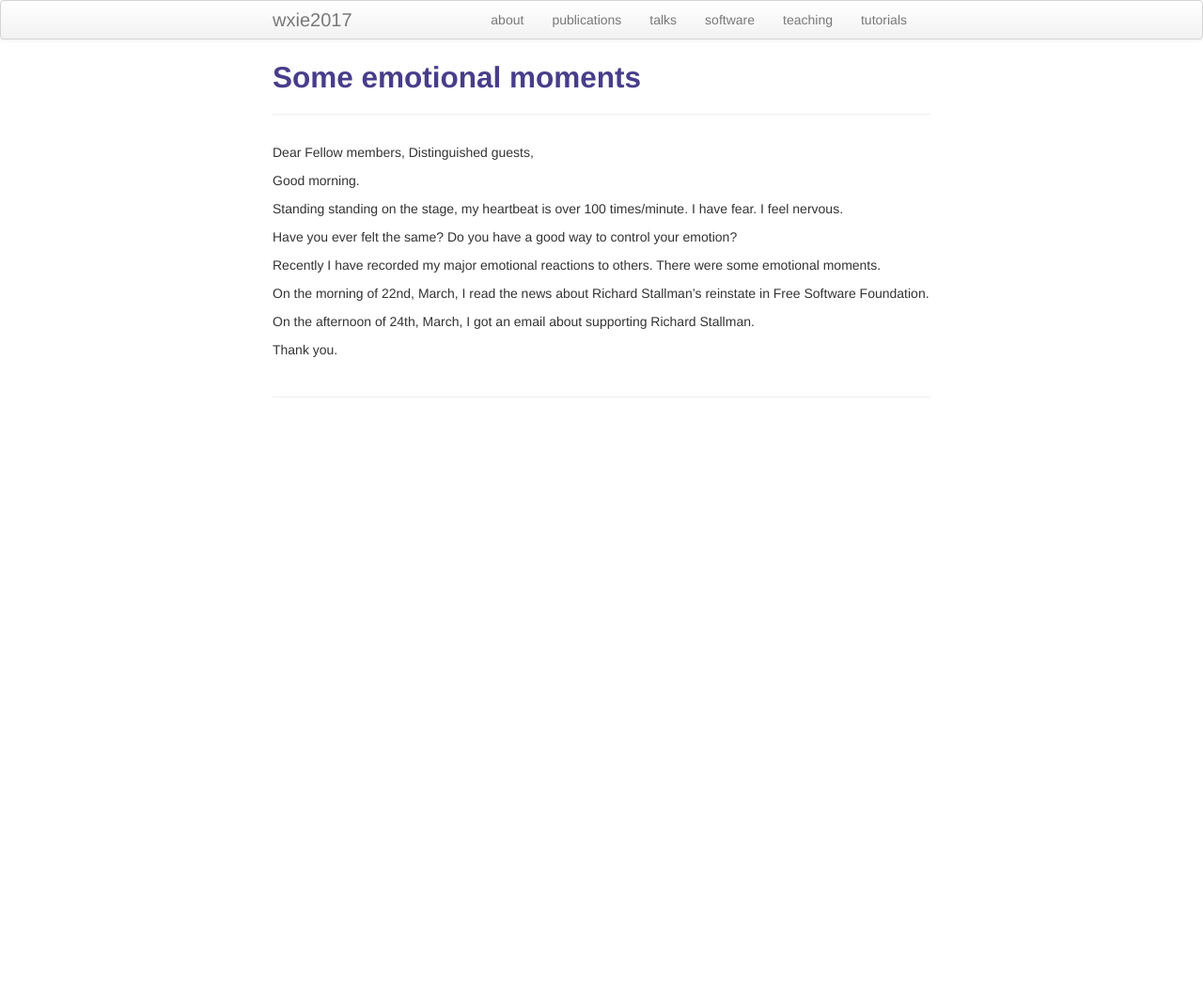
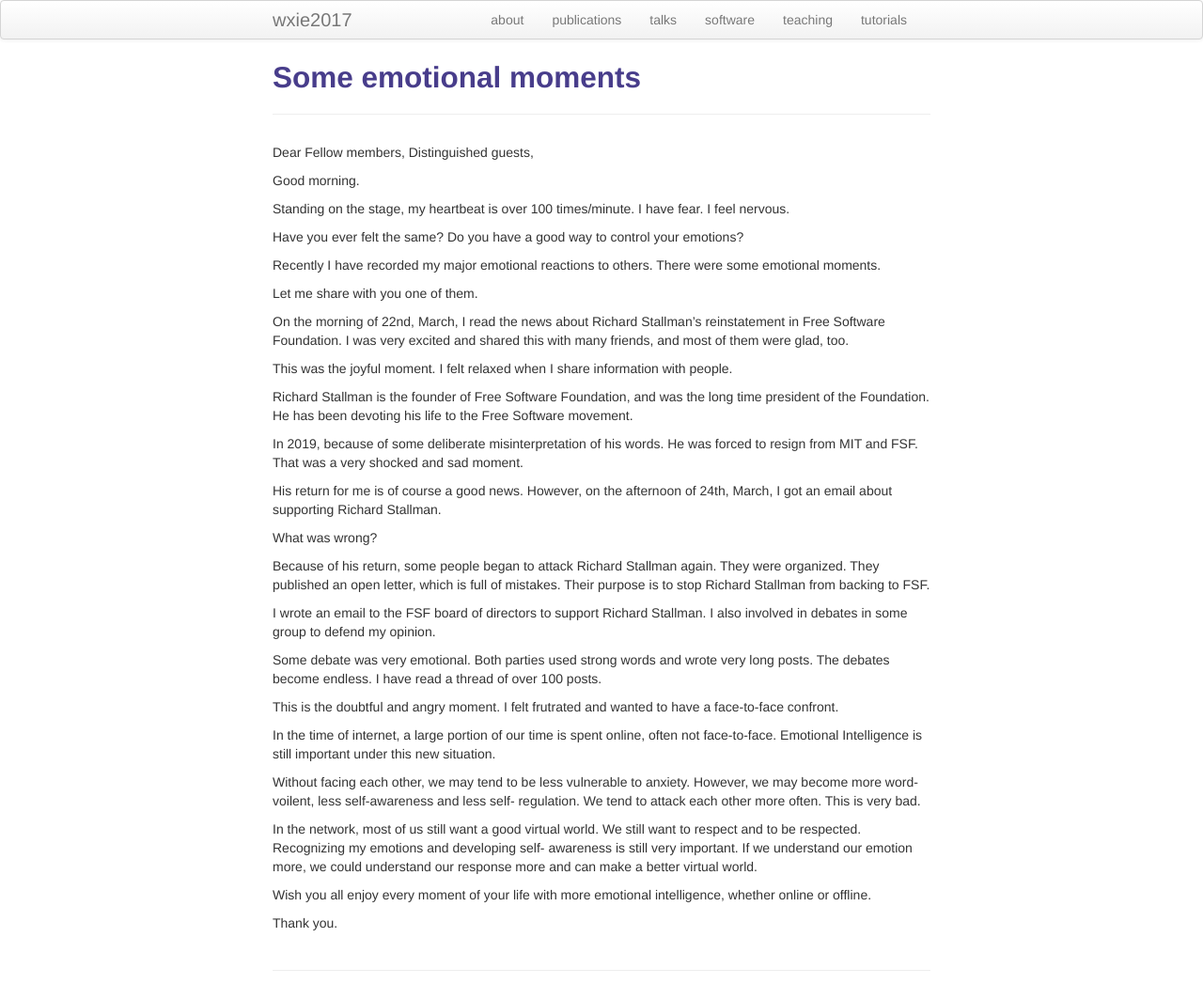
Before and after one commit to wxie2017/wxie2017.github.io, a Jekyll site: the page built from pages/speech/some_emotional_moments.md, in a window 1280 px wide. Shown: the whole page at 94% size. Built offline with Jekyll 4.4.1, drawn with Linux system fonts in a browser that asks for light colours; before the commit the page ends 900 px from its top, so only the background shows below that.

Commit message:
improved the article: some emtional moments

```diff
--- a/pages/speech/some_emotional_moments.md
+++ b/pages/speech/some_emotional_moments.md
@@ -10,21 +10,65 @@
 
 Good morning.
 
-Standing standing on the stage, my heartbeat is over 100 times/minute.
+Standing on the stage, my heartbeat is over 100 times/minute.
 I have fear. I feel nervous.
 
 Have you ever felt the same? Do you have a good way to control your
-emotion?
+emotions?
 
 Recently I have recorded my major emotional reactions to others. There
 were some emotional moments.
 
+Let me share with you one of them.
+
 On the morning of 22nd, March, I read the news about Richard Stallman's
-reinstate in Free Software Foundation.
+reinstatement in Free Software Foundation. I was very excited and shared
+this with many friends, and most of them were glad, too.
 
+This was the joyful moment. I felt relaxed when I share information with
+people.
 
-On the afternoon of 24th, March, I got an email about supporting Richard
-Stallman.
+Richard Stallman is the founder of Free Software Foundation, and was the
+long time president of the Foundation. He has been devoting his life to
+the Free Software movement.
 
+In 2019, because of some deliberate misinterpretation of his words. He
+was forced to resign from MIT and FSF. That was a very shocked and sad
+moment.
+
+His return for me is of course a good news. However, on the afternoon of
+24th, March, I got an email about supporting Richard Stallman.
+
+What was wrong?
+
+Because of his return, some people began to attack Richard Stallman again.
+They were organized. They published an open letter, which is full of
+mistakes. Their purpose is to stop Richard Stallman from backing to FSF.
+
+I wrote an email to the FSF board of directors to support Richard Stallman.
+I also involved in debates in some group to defend my opinion.
+
+Some debate was very emotional. Both parties used strong words and wrote
+very long posts. The debates become endless. I have read a thread of over 100
+posts.
+
+This is the doubtful and angry moment. I felt frutrated and wanted to have a
+face-to-face confront.
+
+In the time of internet, a large portion of our time is spent online, often
+not face-to-face. Emotional Intelligence is still important under this new
+situation.
+
+Without facing each other, we may tend to be less vulnerable to anxiety.
+However, we may become more word-voilent, less self-awareness and less self-
+regulation. We tend to attack each other more often. This is very bad.
+
+In the network, most of us still want a good virtual world. We still want to
+respect and to be respected. Recognizing my emotions and developing self-
+awareness is still very important. If we understand our emotion more, we
+could understand our response more and can make a better virtual world.
+
+Wish you all enjoy every moment of your life with more emotional intelligence,
+whether online or offline.
 
 Thank you.
```
Also changed, not shown: pages/speech/I_tell_myself_a_story.md (+2 -2 lines).
